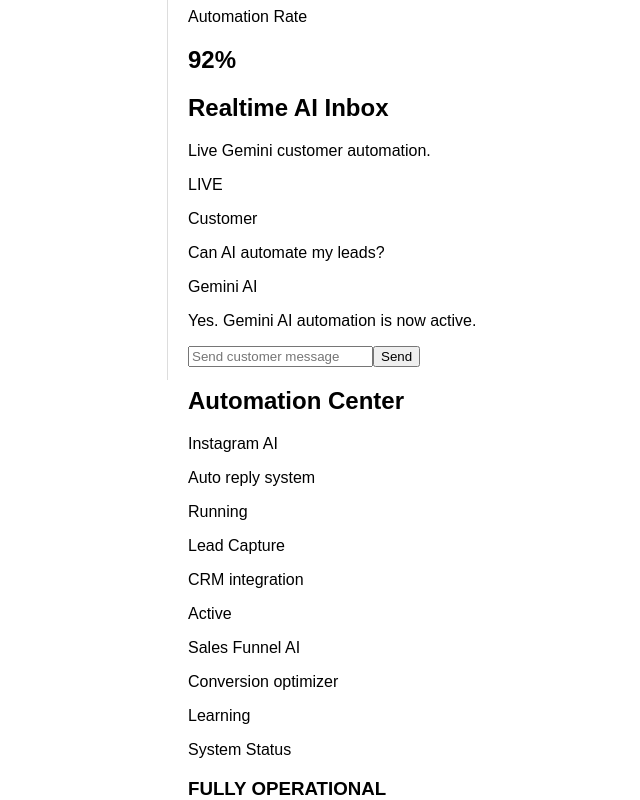
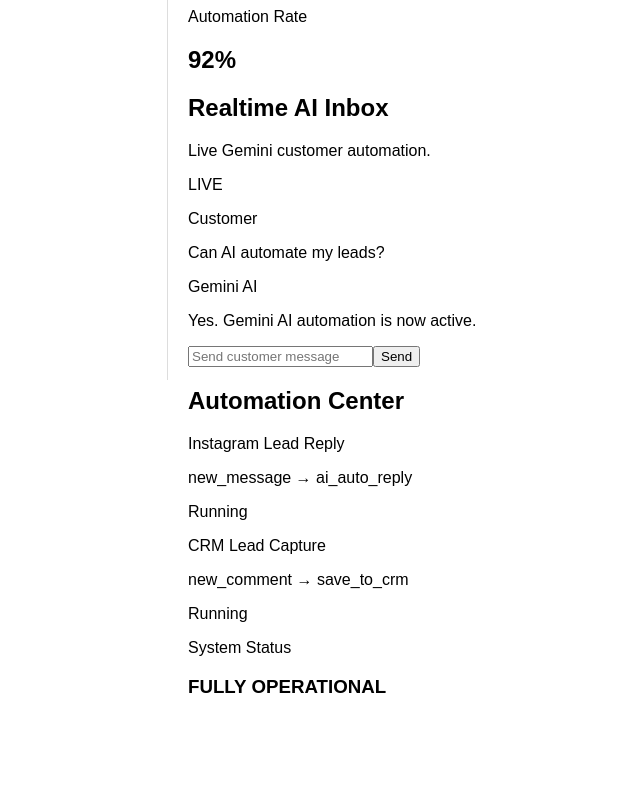
Before and after one commit to sudo-rwx/frontend-dashboard, a Next.js app: page / in a window 1280 px wide. Shown: the part 420-1220 px from the top of the page, without its empty margins (113-753 px from the left). After the commit the page ends 1118 px from the top, so only its background shows below. Built offline with nearby package versions, Linux system fonts and the light colour scheme.

Commit message:
Add workflow automation UI

```diff
--- a/app/page.tsx
+++ b/app/page.tsx
@@ -5,6 +5,7 @@
 export default function HomePage() {
   const [messages, setMessages] = useState<any[]>([]);
   const [metrics, setMetrics] = useState<any>(null);
+  const [workflows, setWorkflows] = useState<any[]>([]);
   const [input, setInput] = useState("");
   const [autopilot, setAutopilot] = useState(true);
 
@@ -13,6 +14,12 @@
       .then((res) => res.json())
       .then((data) => {
         setMetrics(data.metrics);
+      });
+
+    fetch('/api/workflows')
+      .then((res) => res.json())
+      .then((data) => {
+        setWorkflows(data.workflows);
       });
 
     setMessages([
@@ -147,42 +154,34 @@
             </div>
           </div>
 
-          <div className="bg-zinc-900 rounded-3xl p-6 border border-zinc-800">
-            <h2 className="text-3xl font-bold mb-6">Automation Center</h2>
+          <div className="space-y-6">
+            <div className="bg-zinc-900 rounded-3xl p-6 border border-zinc-800">
+              <h2 className="text-3xl font-bold mb-6">Automation Center</h2>
 
-            <div className="space-y-4">
-              <div className="bg-black rounded-2xl p-5 border border-zinc-800">
-                <div className="flex items-center justify-between">
-                  <div>
-                    <p className="font-semibold">Instagram AI</p>
-                    <p className="text-zinc-500 text-sm">Auto reply system</p>
+              <div className="space-y-4">
+                {workflows.map((workflow) => (
+                  <div
+                    key={workflow.id}
+                    className="bg-black rounded-2xl p-5 border border-zinc-800"
+                  >
+                    <div className="flex items-center justify-between">
+                      <div>
+                        <p className="font-semibold">{workflow.name}</p>
+                        <p className="text-zinc-500 text-sm">
+                          {workflow.trigger} → {workflow.action}
+                        </p>
+                      </div>
+
+                      <span className="text-green-400">
+                        {workflow.enabled ? 'Running' : 'Offline'}
+                      </span>
+                    </div>
                   </div>
-                  <span className="text-green-400">Running</span>
-                </div>
-              </div>
-
-              <div className="bg-black rounded-2xl p-5 border border-zinc-800">
-                <div className="flex items-center justify-between">
-                  <div>
-                    <p className="font-semibold">Lead Capture</p>
-                    <p className="text-zinc-500 text-sm">CRM integration</p>
-                  </div>
-                  <span className="text-green-400">Active</span>
-                </div>
-              </div>
-
-              <div className="bg-black rounded-2xl p-5 border border-zinc-800">
-                <div className="flex items-center justify-between">
-                  <div>
-                    <p className="font-semibold">Sales Funnel AI</p>
-                    <p className="text-zinc-500 text-sm">Conversion optimizer</p>
-                  </div>
-                  <span className="text-yellow-400">Learning</span>
-                </div>
+                ))}
               </div>
             </div>
 
-            <div className="mt-8 bg-black rounded-2xl p-6 border border-zinc-800">
+            <div className="bg-zinc-900 rounded-3xl p-6 border border-zinc-800">
               <p className="text-zinc-500 mb-2">System Status</p>
               <h3 className="text-4xl font-bold text-green-400">
                 {autopilot ? 'FULLY OPERATIONAL' : 'OFFLINE'}
```
